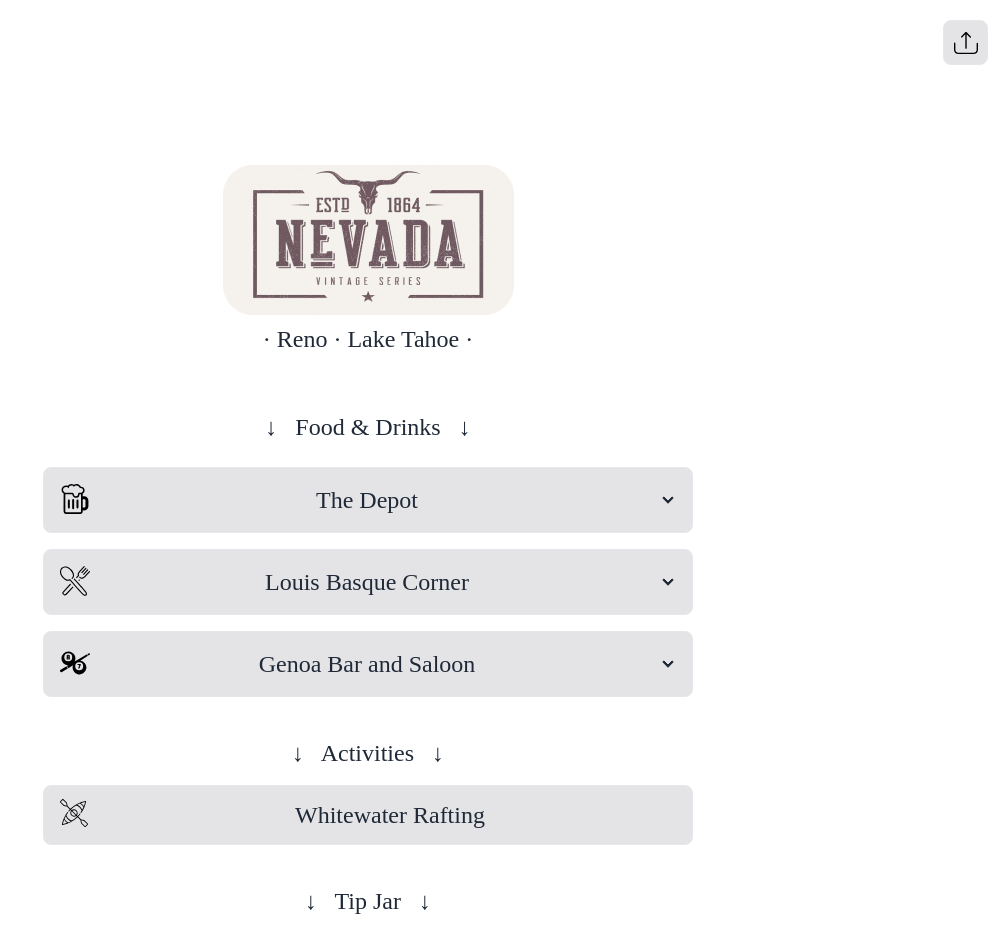
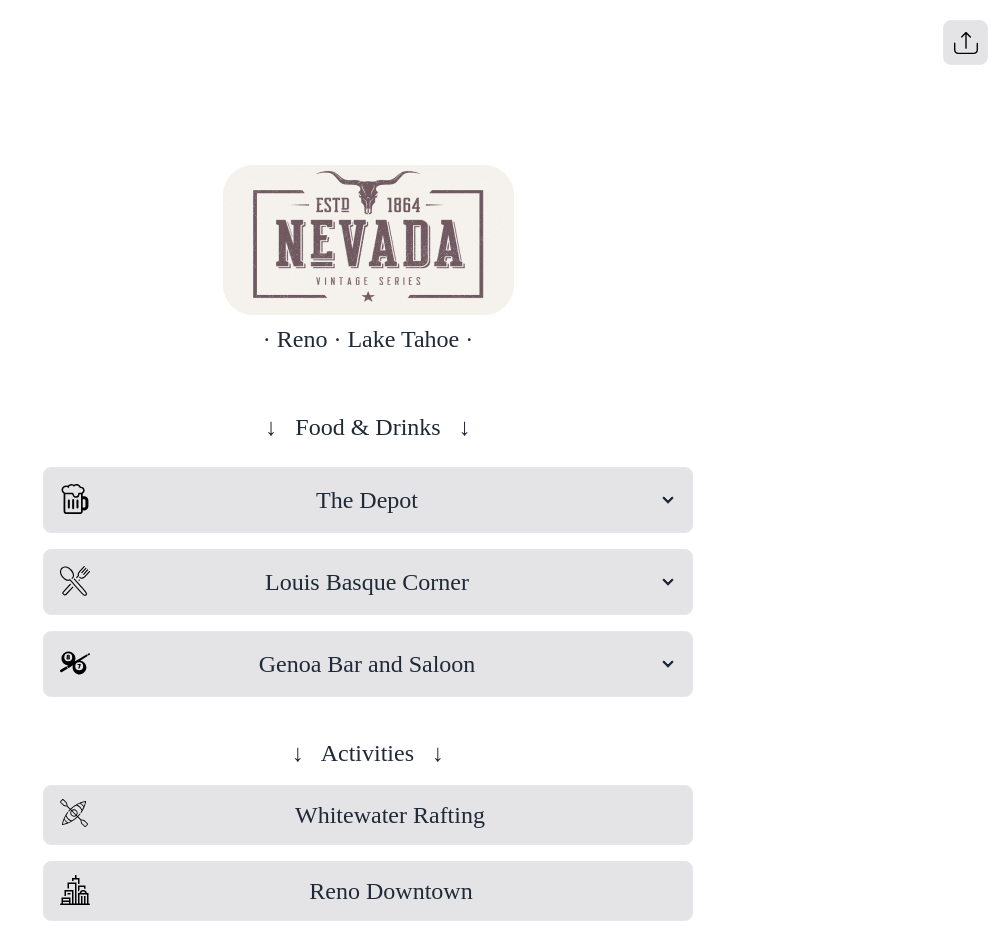
Before and after one commit to dannytszho/reno-guide, a Next.js app in the folder apps/web/: page / in a window 1280 px wide. Shown: the top 932 px of the page, without its empty margins (272-1280 px from the left). Built offline with nearby package versions, Linux system fonts and the light colour scheme.

Commit message:
Add reno downtown button

```diff
--- a/apps/web/src/pages/index.tsx
+++ b/apps/web/src/pages/index.tsx
@@ -10,6 +10,7 @@ import type { NextPage } from 'next'
 import UploadIcon from '../public/svg/UploadIcon'
 import KayakIcon from '../public/svg/KayakIcon'
 import CoffeeIcon from '../public/svg/CoffeeIcon'
+import DowntownIcon from '../public/svg/DowntownIcon'
 import Details from 'ui/Details'
 import Depot from '../public/TheDepot.png'
 import Louis from '../public/Louis.png'
@@ -119,8 +120,19 @@ const Home: NextPage = () => {
             </div>
           </a>
         </LongButton>
+        <LongButton>
+          <a href="https://downtownreno.org/" target="_blank" rel="noreferrer">
+            <div className="flex">
+              <div className="pl-4">
+                <DowntownIcon />
+              </div>
+              <h2 className="text-2xl mx-auto">Reno Downtown</h2>
+            </div>
+          </a>
+        </LongButton>
       </section>
 
+      {/* Tip section */}
       <section className="grid gap-4 justify-center m-10 font-iceland">
         <p className="flex justify-center text-2xl whitespace-pre">
           ↓{'   '}Tip Jar{'   '}↓
--- a/apps/web/src/public/svg/CoffeeIcon.tsx
+++ b/apps/web/src/public/svg/CoffeeIcon.tsx
@@ -8,7 +8,6 @@ const CoffeeIcon = () => {
       height="30"
       viewBox="0 0 296.001 296.001"
     >
-      <g>
       <path
         d="M290.664,148.038c-5.78-10.667-15.653-18.438-27.799-21.882c-4.126-1.17-8.375-1.764-12.629-1.764
 		c-7.386,0-14.474,1.792-20.789,4.997c0.021-3.326,0.004-6.442-0.013-9.328c-0.01-1.766-0.02-3.454-0.02-5.061c0-4.418-3.582-8-8-8
@@ -40,22 +39,6 @@ const CoffeeIcon = () => {
 		c-1.166,2.476-2.762,5.867-2.762,11.905c0,6.038,1.596,9.43,2.762,11.906c0.824,1.753,1.238,2.632,1.238,5.095
 		c0,2.462-0.414,3.342-1.238,5.095C138.324,72.571,136.729,75.963,136.729,82.001z"
       />
-      </g>
-      <g></g>
-      <g></g>
-      <g></g>
-      <g></g>
-      <g></g>
-      <g></g>
-      <g></g>
-      <g></g>
-      <g></g>
-      <g></g>
-      <g></g>
-      <g></g>
-      <g></g>
-      <g></g>
-      <g></g>
     </svg>
   )
 }
--- /dev/null
+++ b/apps/web/src/public/svg/DowntownIcon.tsx
@@ -0,0 +1,47 @@
+const DowntownIcon = () => {
+  return (
+    <svg
+      version="1.1"
+      id="Layer_1"
+      xmlns="http://www.w3.org/2000/svg"
+      width="30"
+      height="30"
+      viewBox="0 0 512 512"
+    >
+      <g>
+        <g>
+          <path
+            d="M499.2,486.4h-12.8V307.2h-26.897c-5.948-29.175-31.804-51.2-62.703-51.2c-30.899,0-56.755,22.025-62.703,51.2H307.2
+			v179.2h-25.6V128H128v102.4h25.6v-76.8H256v332.8h-25.6V256H76.8v102.4h25.6v-76.8h102.4v204.8h-25.6V384H25.6v102.4H12.8
+			c-7.074,0-12.8,5.726-12.8,12.8c0,7.074,5.726,12.8,12.8,12.8h486.4c7.074,0,12.8-5.726,12.8-12.8
+			C512,492.126,506.274,486.4,499.2,486.4z M153.6,486.4H51.2v-25.6h102.4V486.4z M153.6,435.2H51.2v-25.6h102.4V435.2z
+			M396.8,281.6c16.666,0,30.737,10.735,36.045,25.6h-72.081C366.063,292.335,380.134,281.6,396.8,281.6z M460.8,486.4h-25.6v-128
+			h-25.6v128H384v-128h-25.6v128h-25.6V332.8h128V486.4z"
+          />
+        </g>
+      </g>
+      <g>
+        <g>
+          <polygon
+            points="281.6,51.2 281.6,0 256,0 256,51.2 204.8,51.2 204.8,102.4 230.4,102.4 230.4,76.8 307.2,76.8 307.2,153.6
+			332.8,153.6 332.8,51.2 		"
+          />
+        </g>
+      </g>
+      <g>
+        <g>
+          <path
+            d="M307.2,179.2v102.4h9.02c4.25-8.883,9.83-16.879,16.58-23.808V204.8h76.8v26.726c9.028,1.314,17.579,4.079,25.6,7.919
+			V179.2H307.2z"
+          />
+        </g>
+      </g>
+      <g>
+        <g>
+          <rect x="128" y="307.2" width="51.2" height="25.6" />
+        </g>
+      </g>
+    </svg>
+  )
+}
+export default DowntownIcon
--- /dev/null
+++ b/apps/web/src/public/svg/HikerIcon.tsx
@@ -0,0 +1,22 @@
+const HikerIcon = () => {
+  return (
+    <svg
+      width="100px"
+      height="100px"
+      viewBox="0 0 100 100"
+      xmlns="http://www.w3.org/2000/svg"
+      aria-hidden="true"
+      role="img"
+      className="iconify iconify--gis"
+      preserveAspectRatio="xMidYMid meet"
+    >
+      <path
+        d="M46.43 7.5c4.055 0 7.337 3.379 7.337 7.434c0 4.054-3.282 7.433-7.337 7.433s-7.434-3.379-7.434-7.433c0-4.055 3.38-7.434 7.434-7.434zm.483 15.543c2.79-.087 4.947 1.649 6.082 3.476l7.723 12.84l13.516 5.696c3.861 1.64 2.027 6.757-2.317 5.599a5.015 5.015 0 0 0-.483-.29l-9.075 20.08s2.896 6.662 6.565 14.193c3.572 7.626-5.117 10.909-8.303 3.861l-3.185-7.144l-4.634 10.137l-1.931-.869l5.406-11.778l-9.075-19.79c-.386.096-.772 0-1.255 0c0 0-10.523 23.941-13.42 30.217c-2.799 6.275-11.101 2.51-8.302-3.67c2.8-6.178 16.123-36.202 16.123-36.202l-9.903.162c-1.5.013-1.859-.226-1.954-1.35c-.153-2.97-.415-9.958.272-13.197c.886-4.175 1.415-8.77 4.344-10.137c2.93-1.367 8.013 2.414 8.013 2.414c.772-2.51 3.186-4.248 5.793-4.248zm5.985 15.06V49.69l8.303 18.15l8.302-18.247l-12.067-5.02c-.58-.29-1.062-.676-1.449-1.255z"
+        fill="currentColor"
+        fillRule="evenodd"
+      ></path>
+    </svg>
+  )
+}
+
+export default HikerIcon
```
Also changed, not shown: apps/web/data/trails.ts (+17 -1 lines). Lines whose indentation alone changed are shown as unchanged.
